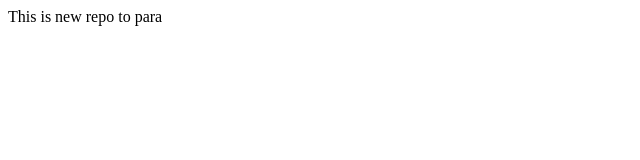
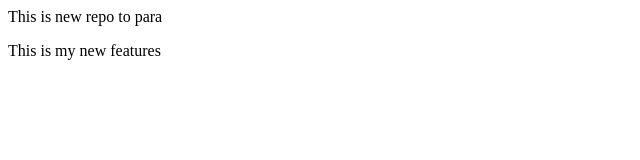
Before and after one commit to vinaygrkd/localrepo, a plain HTML site: page index.html in a window 1280 px wide. Shown: the whole page, without its empty margins (0-640 px from the left). Drawn offline with Linux system fonts and the light colour scheme.

Commit message:
New feature added

```diff
--- a/index.html
+++ b/index.html
@@ -1 +1,2 @@
 <p>This is new repo to para</p>
+<p>This is my new features</p>
```
